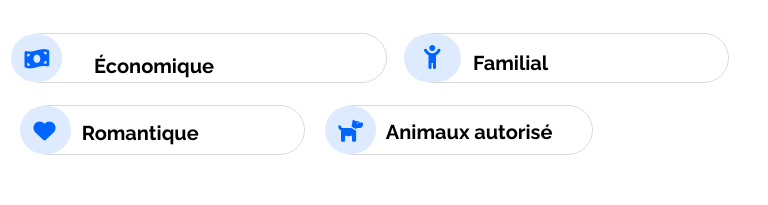
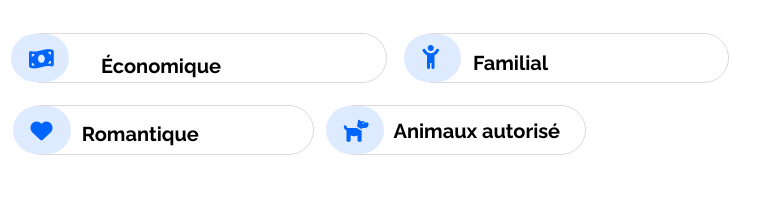
Before and after one commit to mysteriou13/project_index, a plain HTML site: page index.html in a window 768 px wide. Shown: the part 436-641 px from the top of the page. Drawn offline with Linux system fonts and the light colour scheme.

Commit message:
correction taill filtre tablette

```diff
--- a/index.html
+++ b/index.html
@@ -226,7 +226,7 @@ rel="stylesheet"
                                             </div>
 
                                                 <div class ="div_filtre width_filtre_ani">
-                                                    <div class = "bordure_icone">  <i class = "icone fas fa-dog position_icone color_icone"> </i> </div>
+                                                    <div class = "bordure_icone bordure_tab_ani">  <i class = "icone fas fa-dog position_icone color_icone"> </i> </div>
 
                                                     <div class = "text_filtre">
 
--- a/tablette.css
+++ b/tablette.css
@@ -360,7 +360,7 @@
         font-weight: bold;
         margin-right: 0%;
         height: 6vh;
-        width: 33vh;
+        width: 35vh;
       }
 
       .link_ins {
@@ -416,36 +416,49 @@ height: 100%;
       width: auto;
       height: 100%;
       position: relative;
-      left: -3%;
+      left: -4%;
 
 
     }
 
     .width_filtre_ani{
 
-      width: 31vh;
+      width: 30vh;
       position: relative;
       top: 0vh;
-      left: 3vh;
+      left: 2vh;
+
     }
 
+    .bordure_tab_ani{
+
+      width: 58px;
+
+    }
 
     .position_icone {
       font-size: 22px;
       position: relative;
       top: 29%;
-      left: 26%;
+      left: 31%;
     }
 
     .position_icone_fam {
 
       position: relative;
-      left: 34%;
+      left: 31%;
       top: 24%;
       font-size: 1.2em;
 
     }
 
+    .bordure_icone {
+      border-radius: 30px;
+      background-color: #deebff;
+      width: 58px;
+      position: relative;
+      left: -2%;
+    }
 
     .champ_text{
 
```
